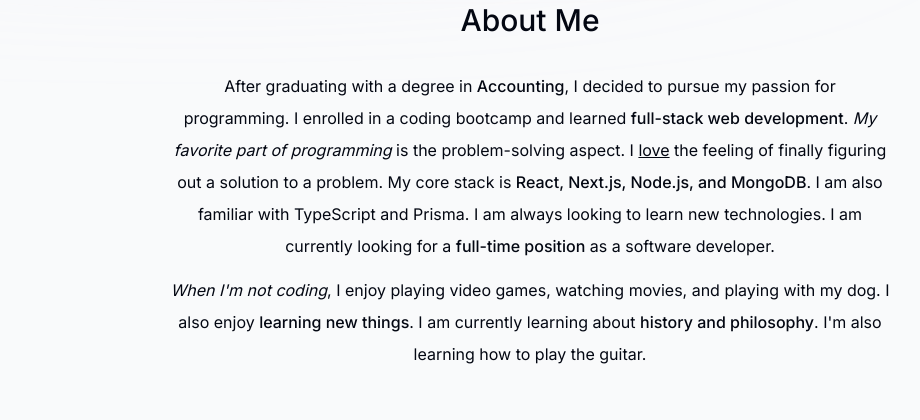
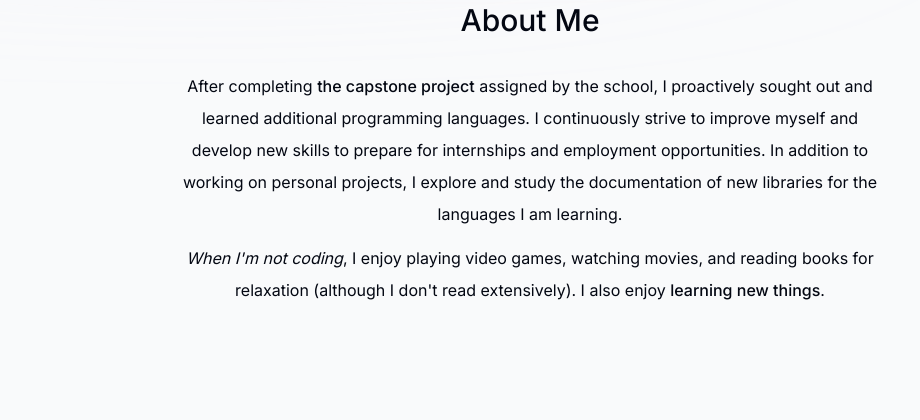
Before and after one commit to Nhat-Kha/portfolio, a Next.js app: page / in a window 1280 px wide. Shown: the part 822-1242 px from the top of the page, without its empty margins (110-1030 px from the left). Built offline with nearby package versions, Linux system fonts and the light colour scheme; no server answers.

Commit message:
update about personal

```diff
--- a/app/components/about.tsx
+++ b/app/components/about.tsx
@@ -19,29 +19,19 @@ export default function About() {
     >
       <SectionHeading>About me</SectionHeading>
       <p className="mb-3">
-        After graduating with a degree in{" "}
-        <span className="font-medium">Accounting</span>, I decided to pursue my
-        passion for programming. I enrolled in a coding bootcamp and learned{" "}
-        <span className="font-medium">full-stack web development</span>.{" "}
-        <span className="italic">My favorite part of programming</span> is the
-        problem-solving aspect. I <span className="underline">love</span> the
-        feeling of finally figuring out a solution to a problem. My core stack
-        is{" "}
-        <span className="font-medium">
-          React, Next.js, Node.js, and MongoDB
-        </span>
-        . I am also familiar with TypeScript and Prisma. I am always looking to
-        learn new technologies. I am currently looking for a{" "}
-        <span className="font-medium">full-time position</span> as a software
-        developer.
+        After completing{" "}
+        <span className="font-medium">the capstone project</span> assigned by
+        the school, I proactively sought out and learned additional programming
+        languages. I continuously strive to improve myself and develop new
+        skills to prepare for internships and employment opportunities. In
+        addition to working on personal projects, I explore and study the
+        documentation of new libraries for the languages I am learning.
       </p>
       <p>
         <span className="italic">When I'm not coding</span>, I enjoy playing
-        video games, watching movies, and playing with my dog. I also enjoy{" "}
-        <span className="font-medium">learning new things</span>. I am currently
-        learning about{" "}
-        <span className="font-medium">history and philosophy</span>. I'm also
-        learning how to play the guitar.
+        video games, watching movies, and reading books for relaxation (although
+        I don't read extensively). I also enjoy{" "}
+        <span className="font-medium">learning new things</span>.
       </p>
     </motion.section>
   );
```
